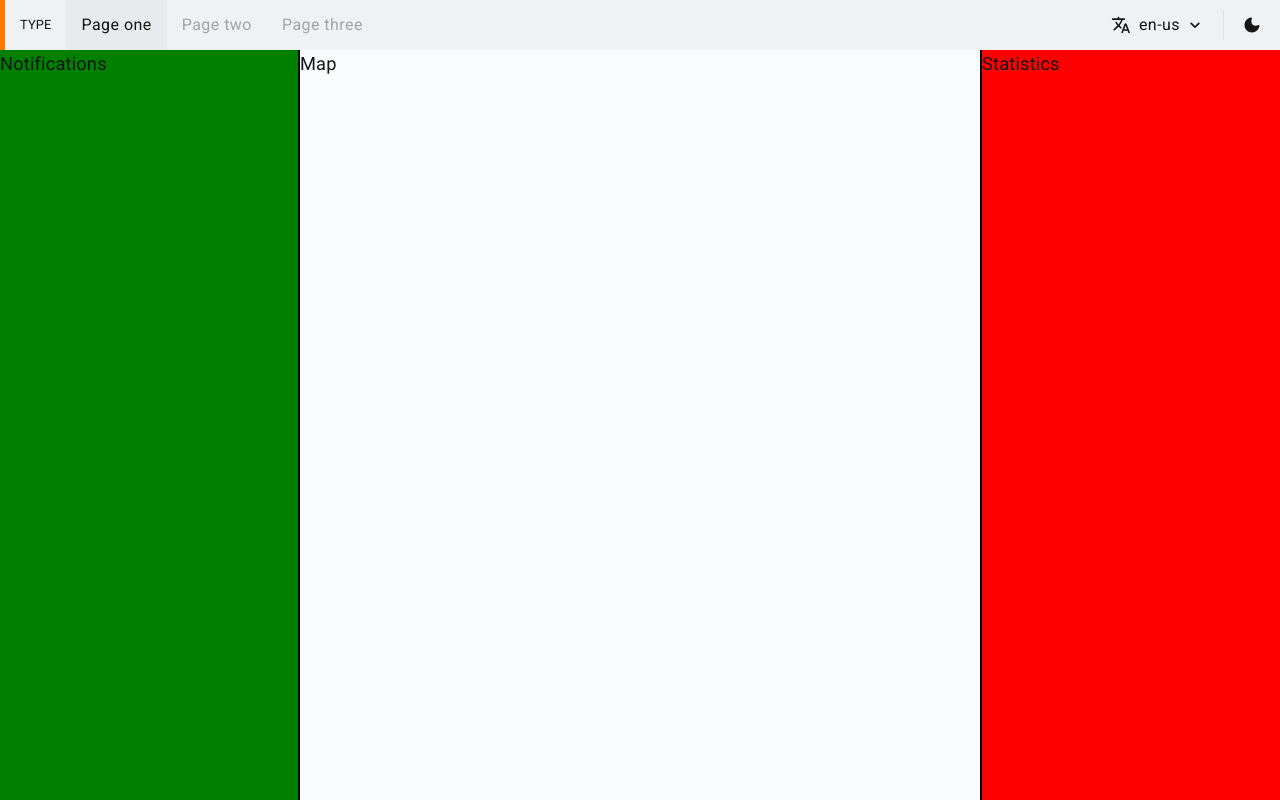
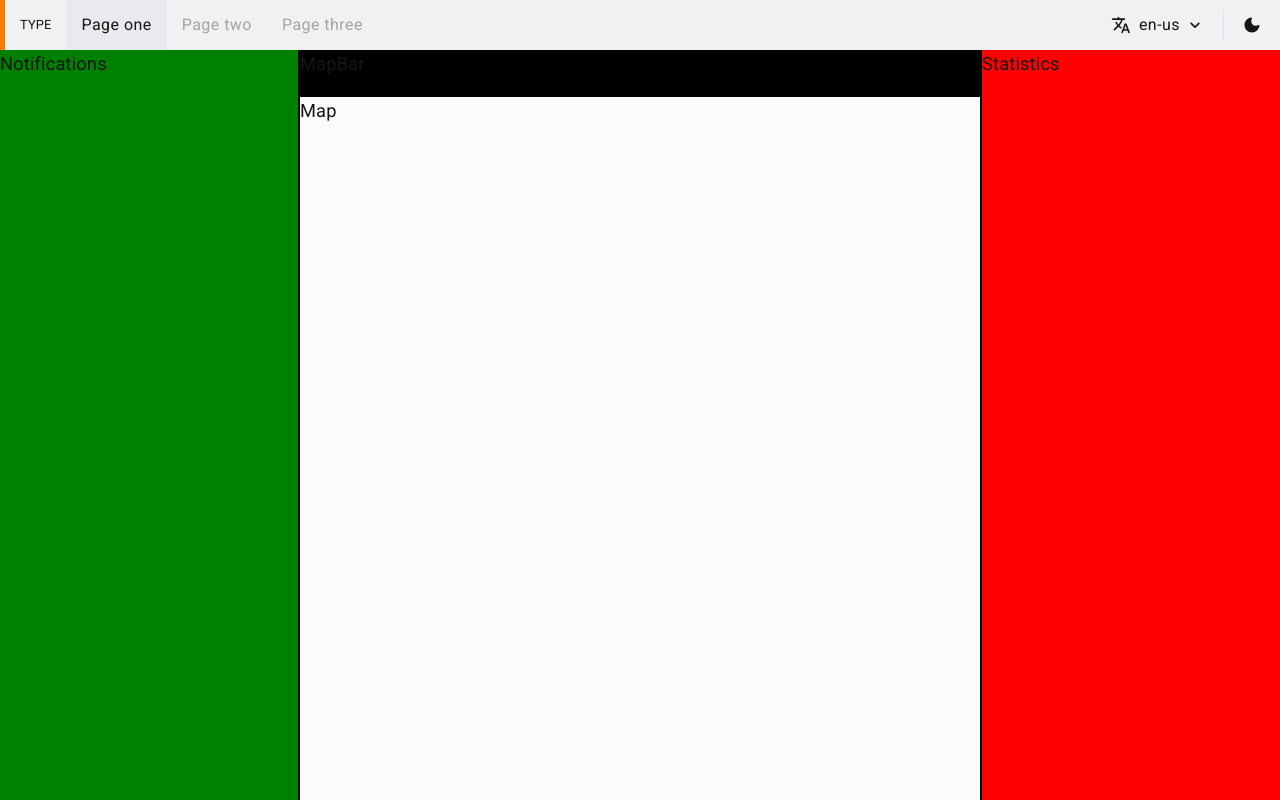
Before and after one commit to geodatin/ora-redes-front, a React (Create React App) app: page / in a window 1280 px wide. Built offline with nearby package versions, Linux system fonts and the light colour scheme.

Commit message:
Add vertical layout

```diff
--- a/src/components/Layout/index.jsx
+++ b/src/components/Layout/Horizontal/index.jsx
@@ -8,14 +8,14 @@ import useStyles from './styles';
  * This component renders a common horizontal layout for application
  * @returns common Layout
  */
-export default function Layout({ leftColumn, mainContainer, rightColumn }) {
-  Layout.propTypes = {
+export default function HLayout({ leftColumn, mainContainer, rightColumn }) {
+  HLayout.propTypes = {
     leftColumn: PropTypes.shape(),
     mainContainer: PropTypes.shape().isRequired,
     rightColumn: PropTypes.shape(),
   };
 
-  Layout.defaultProps = {
+  HLayout.defaultProps = {
     leftColumn: undefined,
     rightColumn: undefined,
   };
--- a/src/components/Layout/styles.jsx
+++ b/src/components/Layout/Horizontal/styles.jsx
@@ -1,6 +1,6 @@
 import { createUseStyles } from 'react-jss';
 
-import { layout } from '../../constants/constraints';
+import { layout } from '../../../constants/constraints';
 
 const useStyles = createUseStyles(() => ({
   wrapper: {
--- /dev/null
+++ b/src/components/Layout/Vertical/index.jsx
@@ -0,0 +1,46 @@
+import classNames from 'classnames';
+import PropTypes from 'prop-types';
+import React from 'react';
+
+import useStyles from './styles';
+
+/**
+ * This component renders a common horizontal layout for application
+ * @returns common Layout
+ */
+export default function VLayout({ upRow, mainContainer, downRow }) {
+  VLayout.propTypes = {
+    upRow: PropTypes.shape(),
+    mainContainer: PropTypes.shape().isRequired,
+    downRow: PropTypes.shape(),
+  };
+
+  VLayout.defaultProps = {
+    upRow: undefined,
+    downRow: undefined,
+  };
+
+  const classes = useStyles();
+
+  return (
+    <div className={classes.wrapper}>
+      {upRow && (
+        <div className={classNames(classes.upRow, upRow.className)}>
+          {upRow.children}
+        </div>
+      )}
+
+      <div
+        className={classNames(classes.mainContainer, mainContainer.className)}
+      >
+        {mainContainer.children}
+      </div>
+
+      {downRow && (
+        <div className={classNames(classes.downRow, downRow.className)}>
+          {downRow.children}
+        </div>
+      )}
+    </div>
+  );
+}
--- /dev/null
+++ b/src/components/Layout/Vertical/styles.jsx
@@ -0,0 +1,23 @@
+import { createUseStyles } from 'react-jss';
+
+import { layout } from '../../../constants/constraints';
+
+const useStyles = createUseStyles(() => ({
+  wrapper: {
+    display: 'flex',
+    flexFlow: 'column nowrap',
+    width: '100%',
+    height: `100%`,
+  },
+  upRow: {
+    height: layout.upRow.sizes.height,
+  },
+  mainContainer: {
+    height: '100%',
+  },
+  downRow: {
+    height: layout.downRow.sizes.height,
+  },
+}));
+
+export default useStyles;
--- a/src/constants/constraints.jsx
+++ b/src/constants/constraints.jsx
@@ -26,6 +26,16 @@ export const layout = {
       width: 250,
     },
   },
+  upRow: {
+    sizes: {
+      height: 50,
+    },
+  },
+  downRow: {
+    sizes: {
+      height: 40,
+    },
+  },
   rightColumn: {
     sizes: {
       width: 250,
--- a/src/pages/PageOne/index.jsx
+++ b/src/pages/PageOne/index.jsx
@@ -1,6 +1,7 @@
 import React from 'react';
 
-import Layout from '../../components/Layout';
+import HLayout from '../../components/Layout/Horizontal';
+import VLayout from '../../components/Layout/Vertical';
 import useStyles from './styles';
 
 /**
@@ -11,14 +12,25 @@ function PageOne() {
   const classes = useStyles();
 
   return (
-    <Layout
+    <HLayout
       leftColumn={{
         className: classes.notifications,
         children: <div>Notifications</div>,
       }}
       mainContainer={{
-        className: classes.map,
-        children: <div>Map</div>,
+        className: classes.mapWrapper,
+        children: (
+          <VLayout
+            upRow={{
+              className: classes.mapBar,
+              children: <div>MapBar</div>,
+            }}
+            mainContainer={{
+              className: classes.map,
+              children: <div>Map</div>,
+            }}
+          />
+        ),
       }}
       rightColumn={{
         className: classes.statistics,
--- a/src/pages/PageOne/styles.jsx
+++ b/src/pages/PageOne/styles.jsx
@@ -6,7 +6,11 @@ const useStyles = createUseStyles(() => ({
     borderRight: '2px solid black',
     backgroundColor: 'green',
   },
-  map: {
+  mapBar: {
+    borderBottom: '2px solid black',
+    backgroundColor: 'black',
+  },
+  mapWrapper: {
     backgroundColor: 'transparent',
   },
   statistics: {
```
